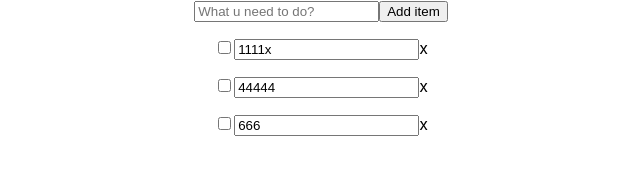
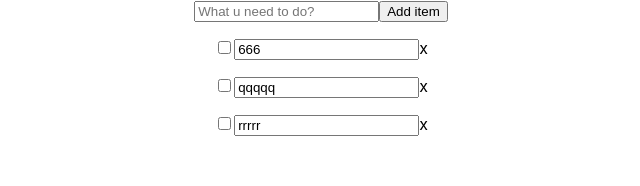
Before and after one commit to cathlk/react_todo_with_backend, a React (Create React App) app: page / in a window 1280 px wide. Shown: the top 186 px of the page, without its empty margins (319-959 px from the left). Built offline with nearby package versions, Linux system fonts and the light colour scheme; data requests are answered from the project's data file.

Commit message:
working cleaned w comments

```diff
--- a/server/db.json
+++ b/server/db.json
@@ -1,19 +1,19 @@
 {
   "todoList": [
-    {
-      "text": "1111x",
-      "isChecked": false,
-      "id": 1
-    },
-    {
-      "text": "44444",
-      "isChecked": false,
-      "id": 2
-    },
     {
       "text": "666",
       "isChecked": false,
       "id": 3
+    },
+    {
+      "text": "qqqqq",
+      "isChecked": false,
+      "id": 4
+    },
+    {
+      "text": "rrrrr",
+      "isChecked": false,
+      "id": 5
     }
   ]
 }
--- a/src/components/ListBody.js
+++ b/src/components/ListBody.js
@@ -83,7 +83,7 @@ class ListBody extends React.Component {
                 item.isChecked = !item.isChecked
                 tempChecked = item.isChecked;
             }
-            return item
+            // return item
         })
         // this.setState({todoList: checkList}) //om vi bara vill ändra state och inte köra get efter fetch
 
--- a/src/components/ListItems.js
+++ b/src/components/ListItems.js
@@ -3,7 +3,8 @@ import React from 'react'
 function ListItem(props){
     const todoList = props.todoList
 
-    const listItems = todoList.map(item => {
+    /* const listItems =
+    todoList.map(item => {
         return <div className = "list" key ={item.id} >
             <p>
                 <input
@@ -22,11 +23,31 @@ function ListItem(props){
             </p>
 
         </div>
-    })
+    }) */
 
     return(
         <div>
-            {listItems}
+            {todoList.map(item => {
+        return <div className = "list" key ={item.id} >
+            <p>
+                <input
+                    type="checkbox"
+                    onClick = {() => props.checkDone(item.id)}
+                    defaultChecked={ item.isChecked }
+                />
+                <input type="text"
+                    id={ item.id }
+                    value={ item.text }
+                    onChange= {
+                        (event) => { props.setUpdate(event.target.value, item.id) }}
+                />
+                <span onClick={() => props.deleteItem(item.id)}>x </span>
+
+            </p>
+
+        </div>
+    })}
+            {/* {listItems}   */}
         </div>
     )
 }
```
